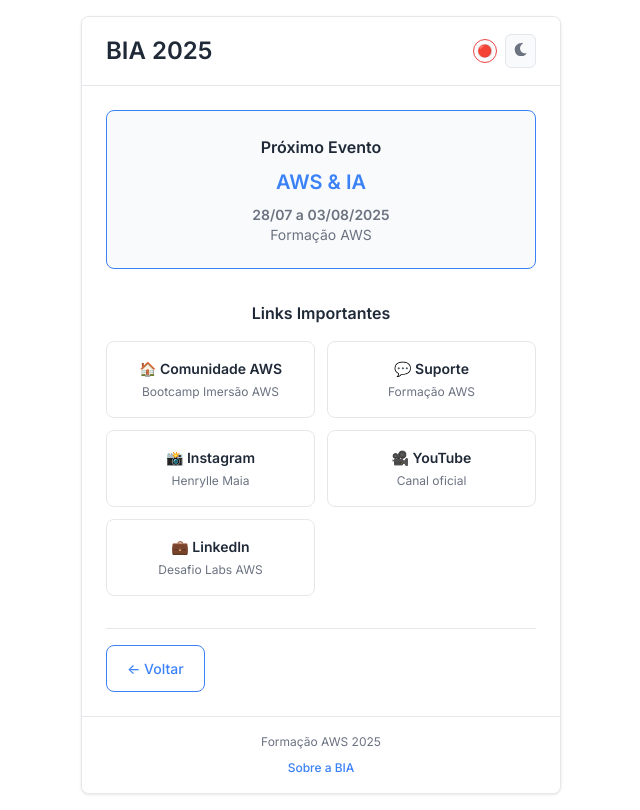
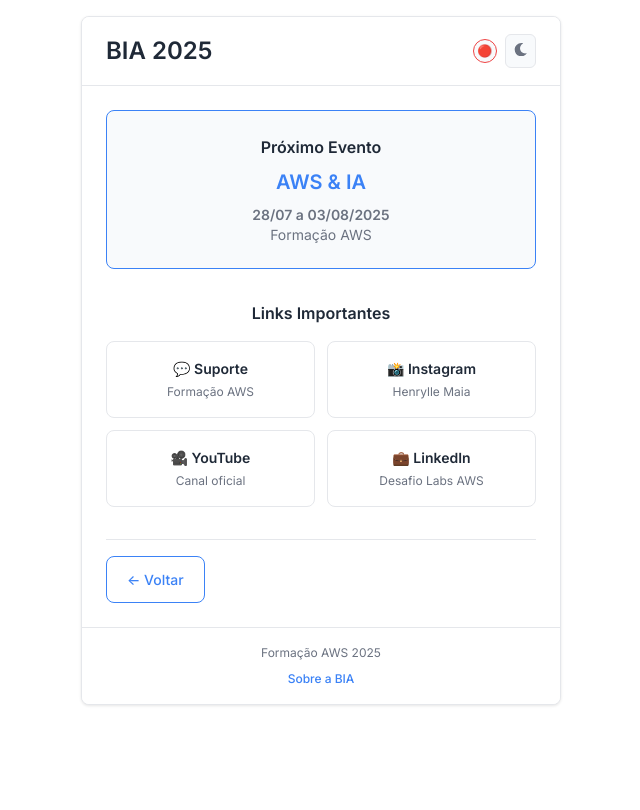
Before and after one commit to henrylle/bia, a React (Vite) app in the folder client/: page /about in a window 1280 px wide. Shown: the whole page, without its empty margins (319-959 px from the left). Built offline with nearby package versions, Linux system fonts and the light colour scheme; no server answers.

Commit message:
ajustes para o projeto

```diff
--- a/client/src/components/DadosHenrylle.jsx
+++ b/client/src/components/DadosHenrylle.jsx
@@ -5,16 +5,6 @@ const DadosHenrylle = () => {
     <div className="dados-henrylle">
       <h3>Links Importantes</h3>
       <div className="links-grid">
-        <a
-          href="https://comunidade.imersaoaws.com.br"
-          target="_blank"
-          rel="noopener noreferrer"
-          className="link-card"
-        >
-          <h4>🏠 Comunidade AWS</h4>
-          <p>Bootcamp Imersão AWS</p>
-        </a>
-
         <a
           href="https://inscricao.formacaoaws.com.br/suporte"
           target="_blank"
```
Also changed, not shown: 1 other file (tests, documents, lock files or other folders).
